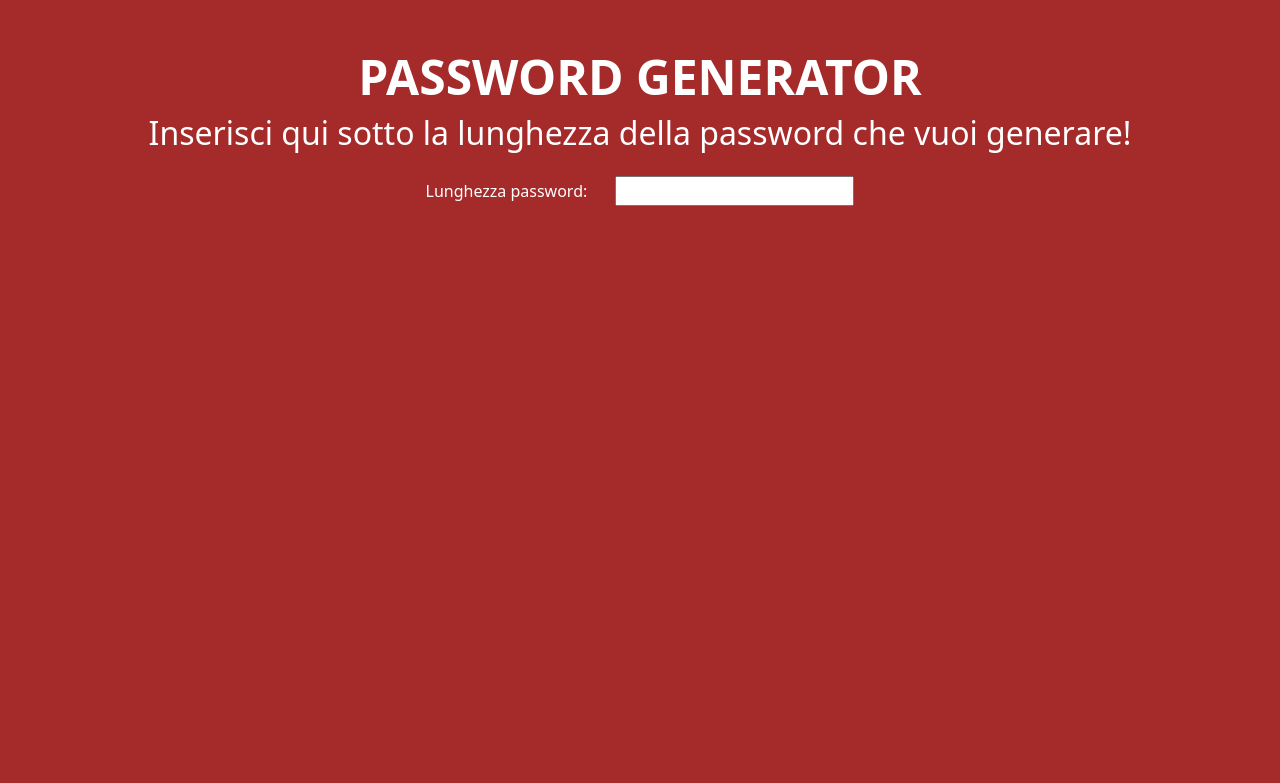
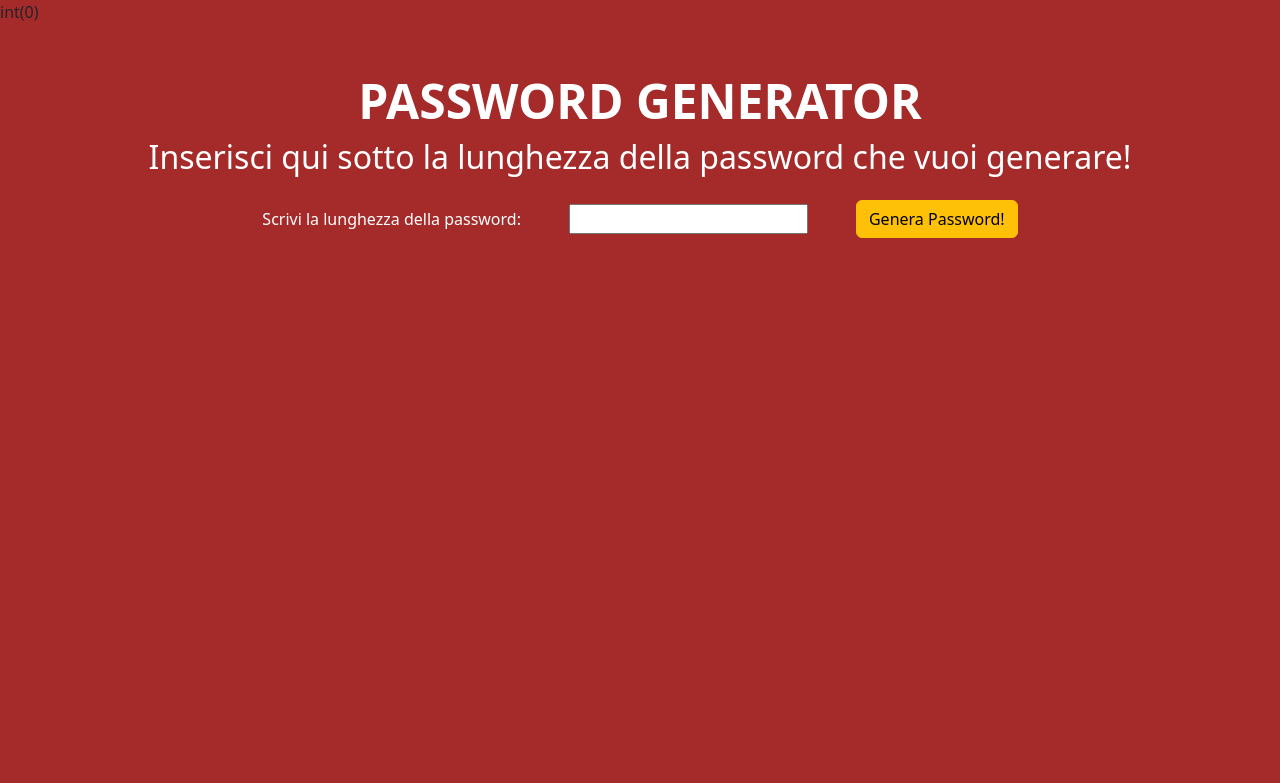
Before and after one commit to MicheleIanni86/php-strong-password-generator, a PHP site: page / in a window 1280 px wide. Shown: the top 783 px of the page. Run offline with PHP 8.4, Linux system fonts and the light colour scheme; data that the repository does not hold is empty.

Commit message:
feat: Add Method GET for Password Length

```diff
--- a/index.php
+++ b/index.php
@@ -1,5 +1,6 @@
 <?php
-
+ $password_length = (int) $_GET['input-length'];
+ var_dump( $password_length);
 ?>
 
 
@@ -17,9 +18,10 @@
     <div class="container justify-content-center text-center mt-5">
         <h1 class="display-5 fw-bold">PASSWORD GENERATOR</h1>
         <h2>Inserisci qui sotto la lunghezza della password che vuoi generare!</h2>
-        <form action="" class="mt-4">
-            <label for="" class="text-white me-4" >Lunghezza password: </label>
-            <input type="text">
+        <form action="" method="GET" class="container d-flex justify-content-center align-items-center mt-4 gap-5">
+            <label for="input-length" class="text-white" >Scrivi la lunghezza della password: </label>
+            <input type="number" name="input-length" id="input-length">
+            <button type="submit" class="btn btn-warning">Genera Password!</button>
         </form>
     </div>
 </body>
```
